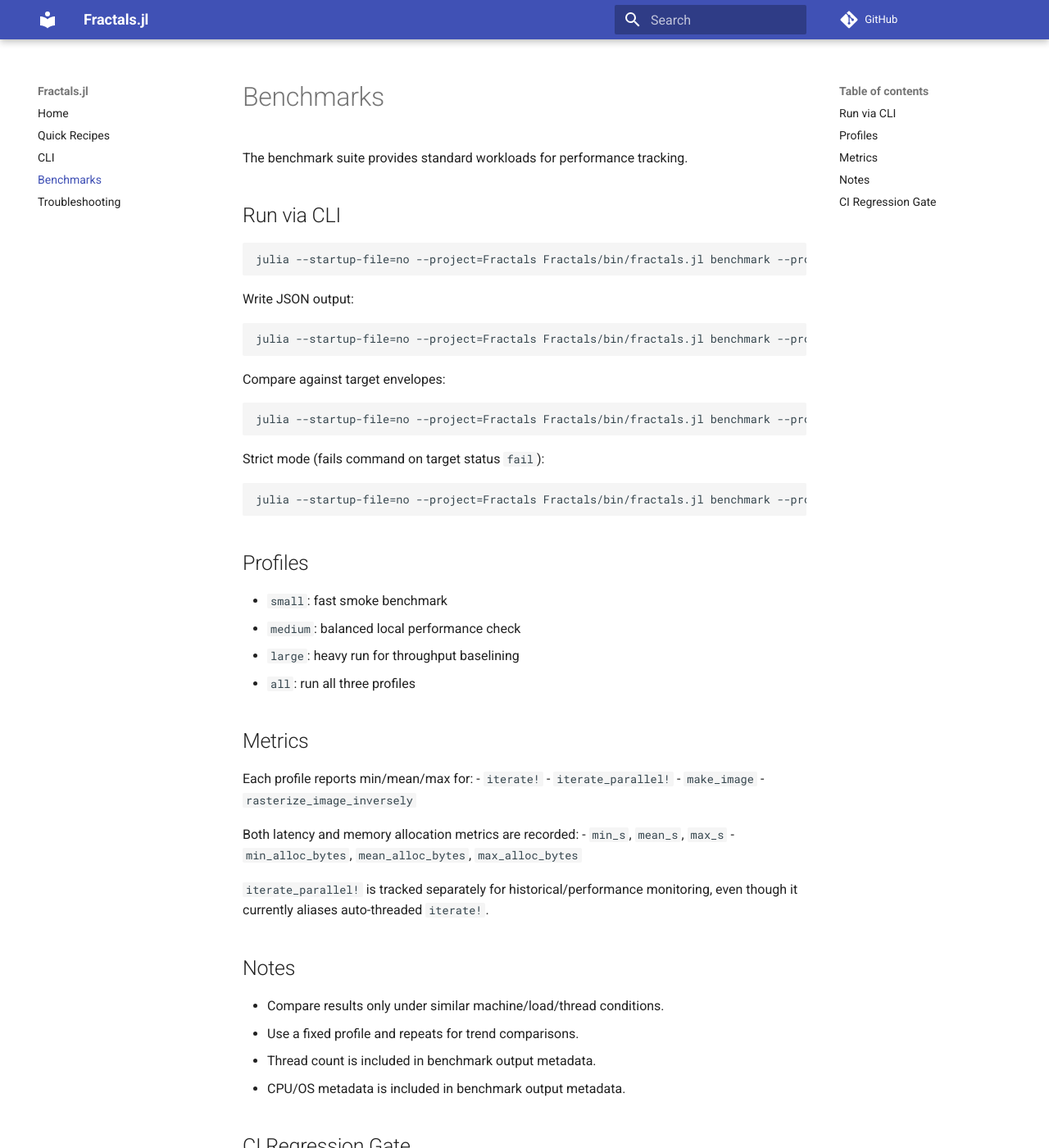
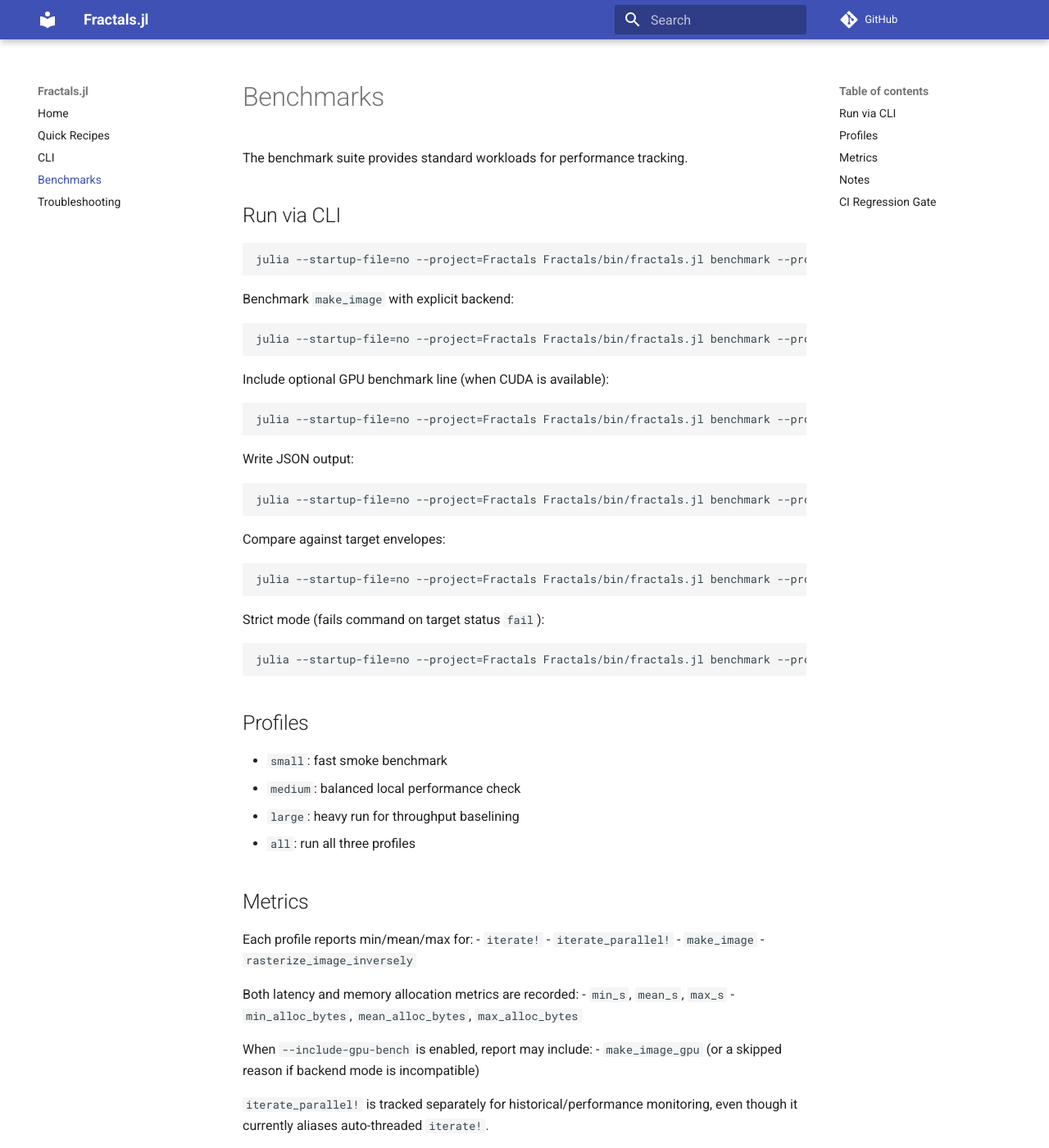
Before and after one commit to Harts-do-hard-things/fractals, an MkDocs documentation site: the page built from docs/benchmarks.md, in a window 1280 px wide and 1400 px high. Shown: the whole window at 82% size. Built offline with MkDocs 1.6.1 and Material for MkDocs 9.7.7, drawn with Linux system fonts in a browser that asks for light colours; comment, search, counter and statistics services are not loaded.

Commit message:
Add optional CUDA backend for make_image with CPU fallback

````diff
--- a/docs/benchmarks.md
+++ b/docs/benchmarks.md
@@ -6,6 +6,18 @@ The benchmark suite provides standard workloads for performance tracking.
 
 ```powershell
 julia --startup-file=no --project=Fractals Fractals/bin/fractals.jl benchmark --profile all --repeats 3
+```
+
+Benchmark `make_image` with explicit backend:
+
+```powershell
+julia --startup-file=no --project=Fractals Fractals/bin/fractals.jl benchmark --profile small --repeats 3 --backend cpu
+```
+
+Include optional GPU benchmark line (when CUDA is available):
+
+```powershell
+julia --startup-file=no --project=Fractals Fractals/bin/fractals.jl benchmark --profile small --repeats 3 --backend auto --include-gpu-bench
 ```
 
 Write JSON output:
@@ -45,6 +57,9 @@ Both latency and memory allocation metrics are recorded:
 - `min_s`, `mean_s`, `max_s`
 - `min_alloc_bytes`, `mean_alloc_bytes`, `max_alloc_bytes`
 
+When `--include-gpu-bench` is enabled, report may include:
+- `make_image_gpu` (or a skipped reason if backend mode is incompatible)
+
 `iterate_parallel!` is tracked separately for historical/performance monitoring, even though it currently aliases auto-threaded `iterate!`.
 
 ## Notes
````
Also changed, not shown: Fractals/DOCUMENTATION.md (+5 -0 lines), README.md (+3 -0 lines), ROADMAP.md (+11 -0 lines), docs/cli.md (+6 -0 lines), 7 other files.
